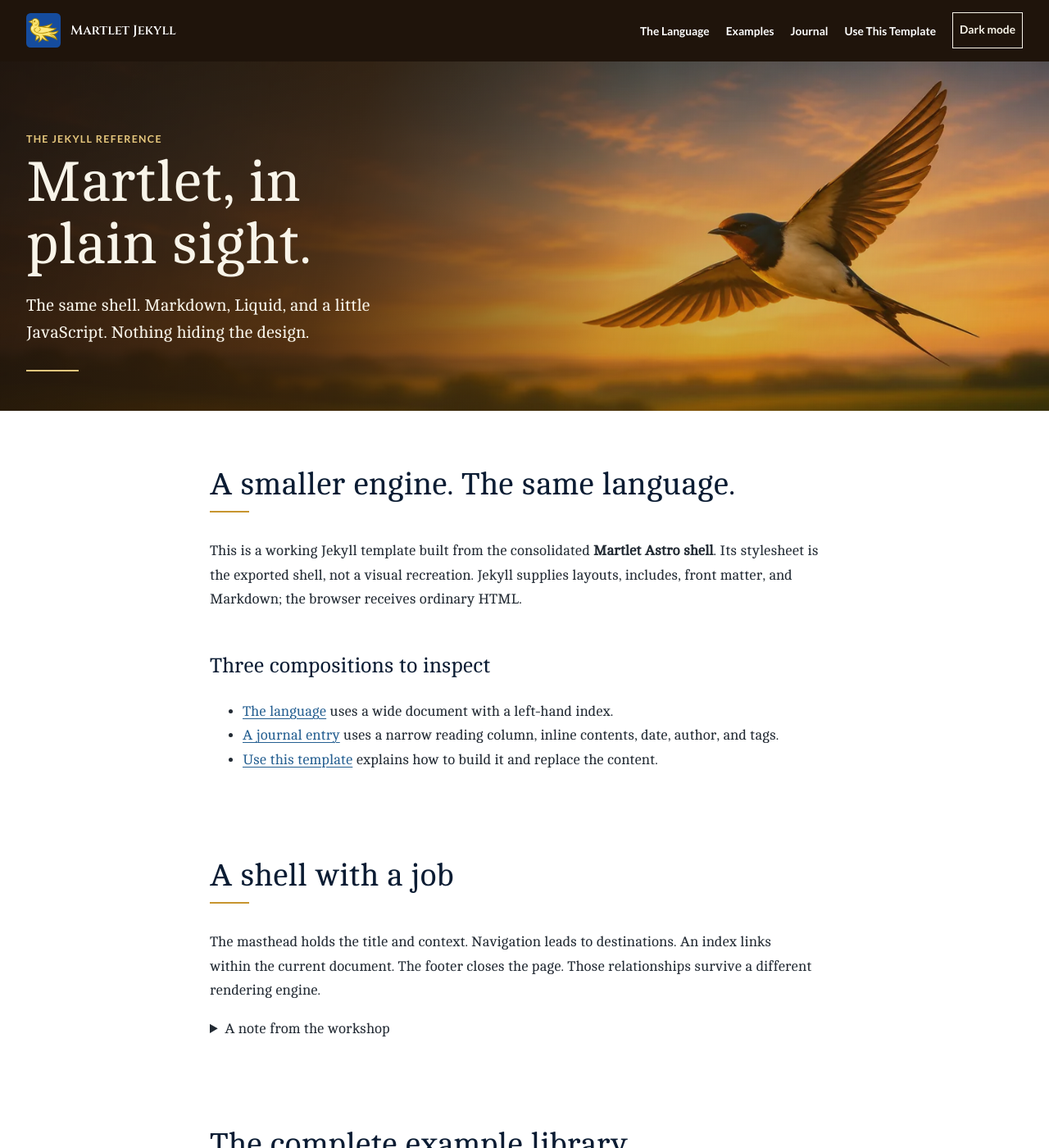
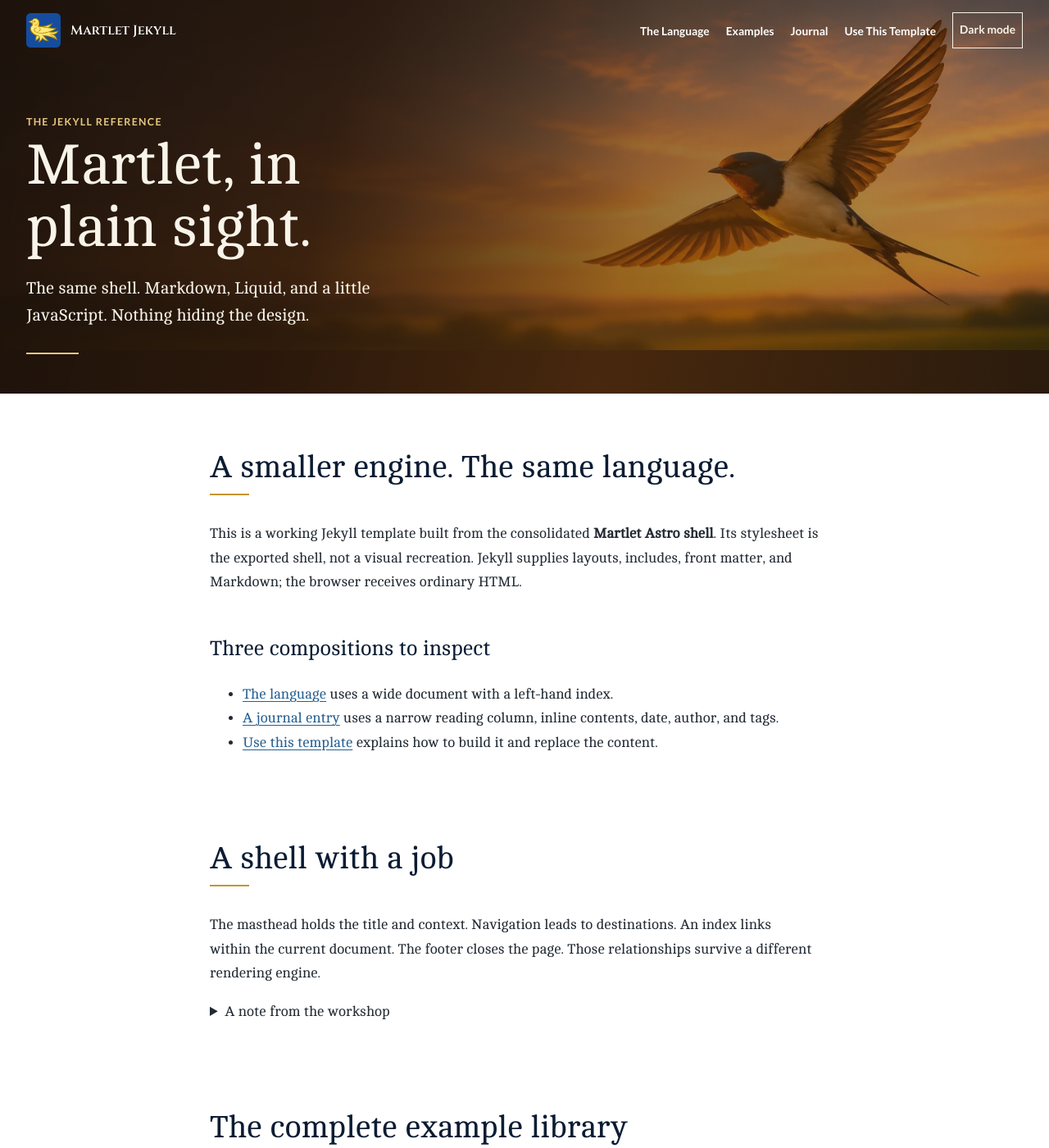
Before and after one commit to martletdesign/jekyll, a Jekyll site: the page built from index.md, in a window 1280 px wide and 1400 px high. Shown: the whole window at 82% size. Built offline with Jekyll 4.4.1, drawn with Linux system fonts in a browser that asks for light colours.

Commit message:
Overlay transparent masthead on artwork and deepen warm bronze hero

```diff
--- a/assets/css/jekyll.css
+++ b/assets/css/jekyll.css
@@ -145,3 +145,44 @@ html[data-appearance] body.has-panoramic-hero .site-header:is(.is-scrolled,.is-m
   html[data-appearance] body.has-panoramic-hero .site-header
     :is(.brand,nav a,.menu-button,.appearance-toggle) {color:CanvasText!important;}
 }
+
+/* Home-only hero refinement: the transparent fixed navbar must actually
+   overlay image pixels rather than a header-height strip of fallback ink. */
+body.has-panoramic-hero .site-header[data-navigation-ready] + main .page-intro--illustrated {
+  padding-top: 0;
+}
+/* Make the first viewport's artwork and heading remain distinct. Fixed nav
+   overlays the image; content spacing protects it without shifting the art. */
+body.has-panoramic-hero .page-intro--illustrated .page-intro__shade {
+  padding-top: clamp(7rem, 11vw, 11rem);
+}
+/* Darken with warm bronze, not navy or a flat black wash. Keep sunlight,
+   the bird silhouette, and the right-side feather details readable. */
+body.has-panoramic-hero .page-intro--illustrated::before {
+  background:
+    linear-gradient(103deg,
+      rgb(27 17 10 / .97) 0%,
+      rgb(43 24 11 / .91) 32%,
+      rgb(91 49 15 / .59) 60%,
+      rgb(37 26 17 / .26) 100%),
+    linear-gradient(0deg,
+      rgb(115 65 14 / .16),
+      rgb(168 108 27 / .08));
+}
+/* Warm but unobtrusive header states, and deliberate behavior for the
+   original image-above-copy mobile treatment. */
+@media (max-width: 48rem) {
+  body.has-panoramic-hero .page-intro--illustrated .page-intro__shade {
+    padding-top: 2rem;
+  }
+  body.has-panoramic-hero .page-intro--illustrated::before {
+    background: linear-gradient(103deg,
+      rgb(27 17 10 / .36),
+      rgb(91 49 15 / .22) 60%,
+      rgb(37 26 17 / .12));
+  }
+}
+/* No decorative layer in forced-colors or print. */
+@media (forced-colors: active) {
+  body.has-panoramic-hero .page-intro--illustrated::before { display:none; }
+}
```
